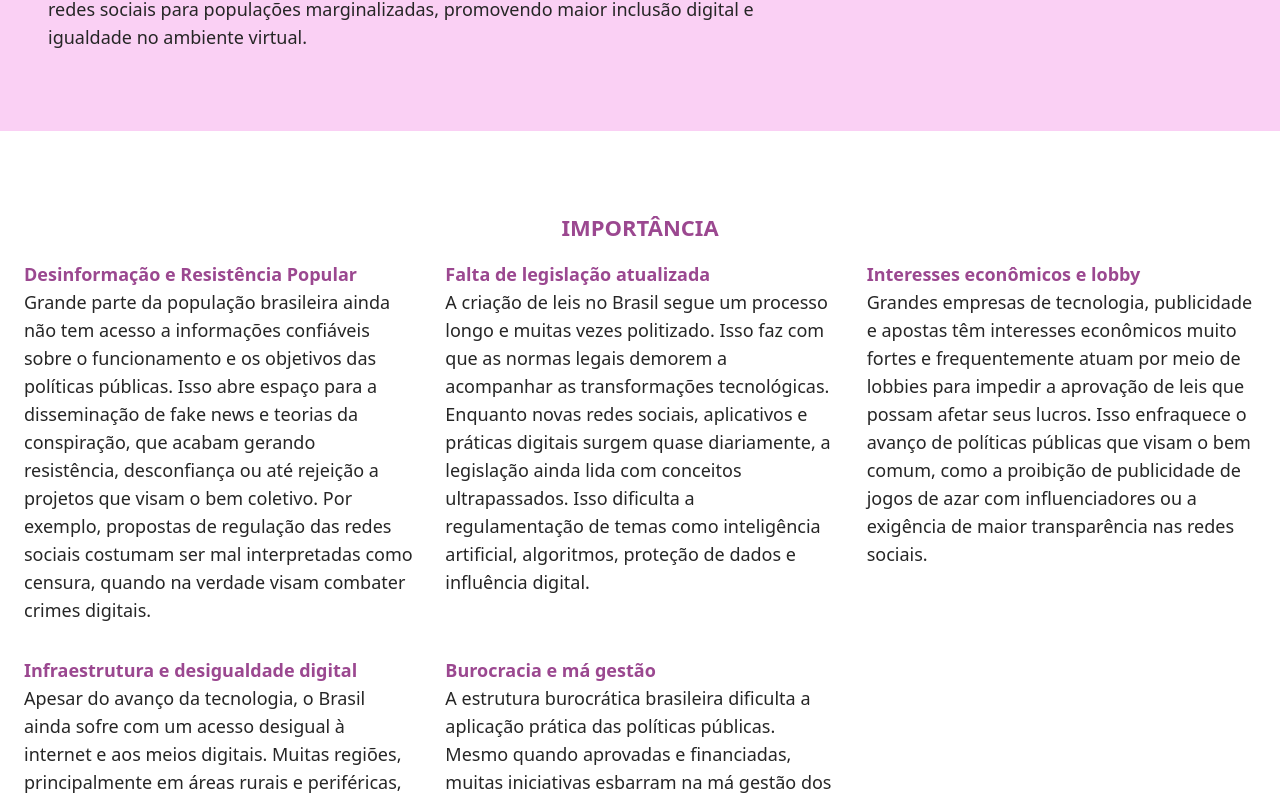
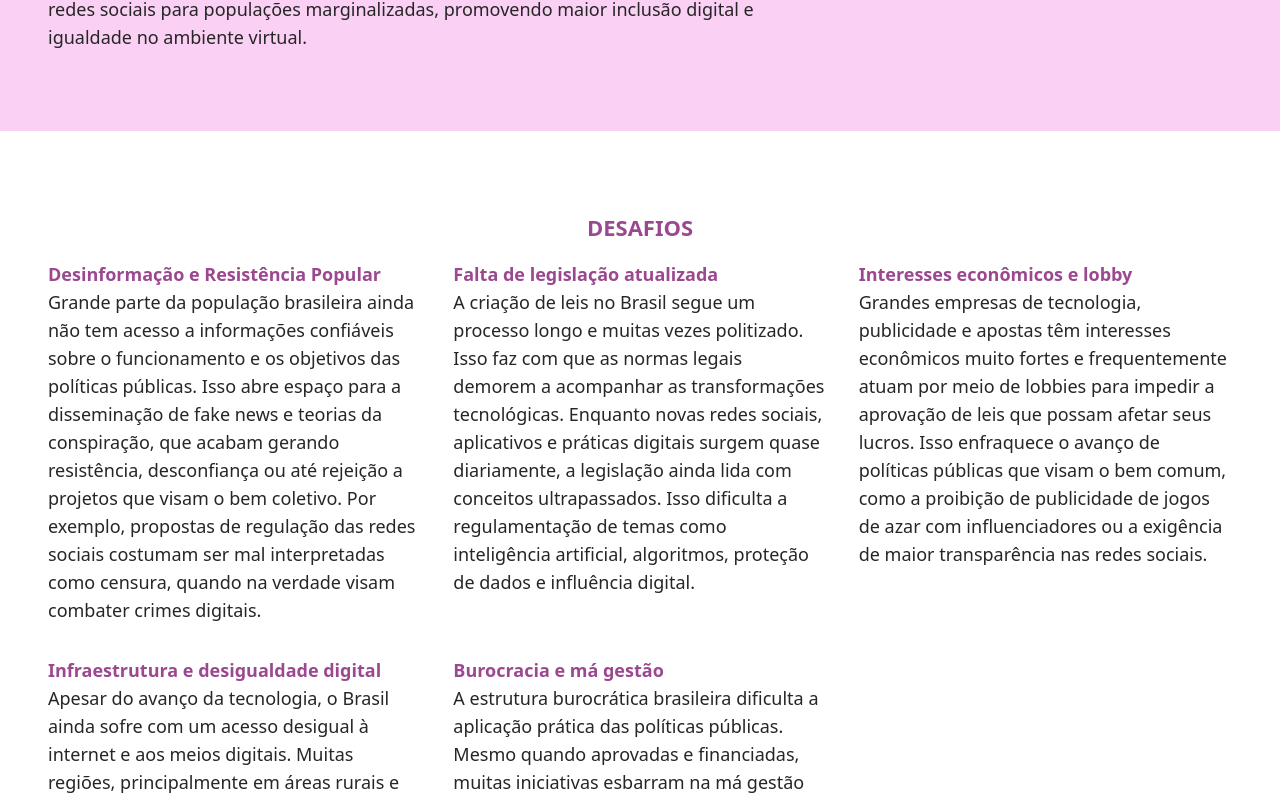
Before and after one commit to marowyck/ppublicas, a Next.js app: page / in a window 1280 px wide. Shown: the part 1472-2273 px from the top of the page. Built offline with nearby package versions, Linux system fonts and the light colour scheme.

Commit message:
fix: fixing Challenges px

```diff
--- a/src/(app)/challenges/page.tsx
+++ b/src/(app)/challenges/page.tsx
@@ -1,8 +1,8 @@
 export default function Challenges() {
     return (
         <div className="flex bg-white">
-            <div className="flex flex-col gap-4 py-[80px] px-6 w-full">
-                <p className="font-bold text-[22px] text-[#9b4890] text-center">IMPORTÂNCIA</p>
+            <div className="flex flex-col gap-4 py-[80px] px-12 w-full">
+                <p className="font-bold text-[22px] text-[#9b4890] text-center">DESAFIOS</p>
 
                 <div className="grid grid-cols-1 sm:grid-cols-2 lg:grid-cols-3 gap-8">
                     <div>
```
